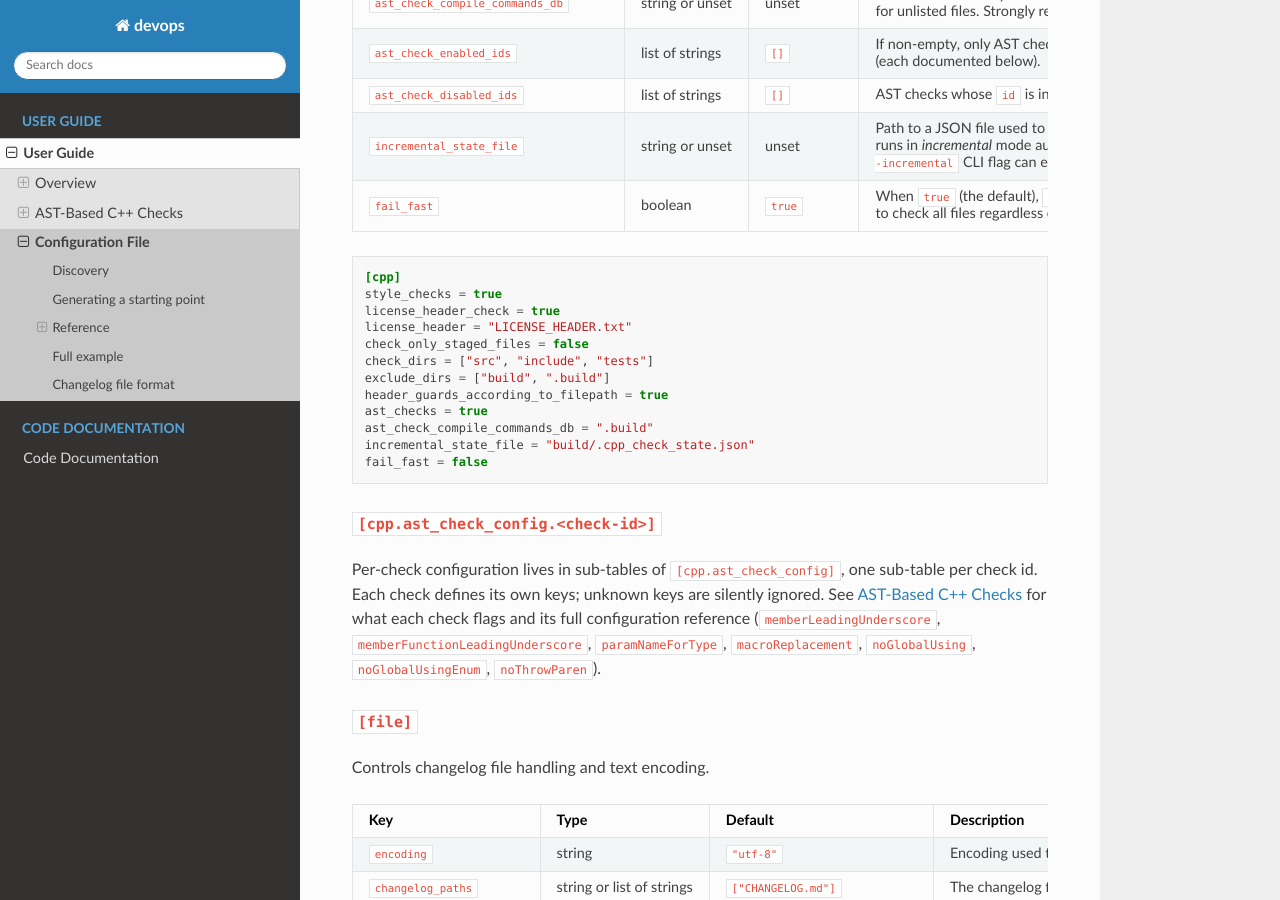
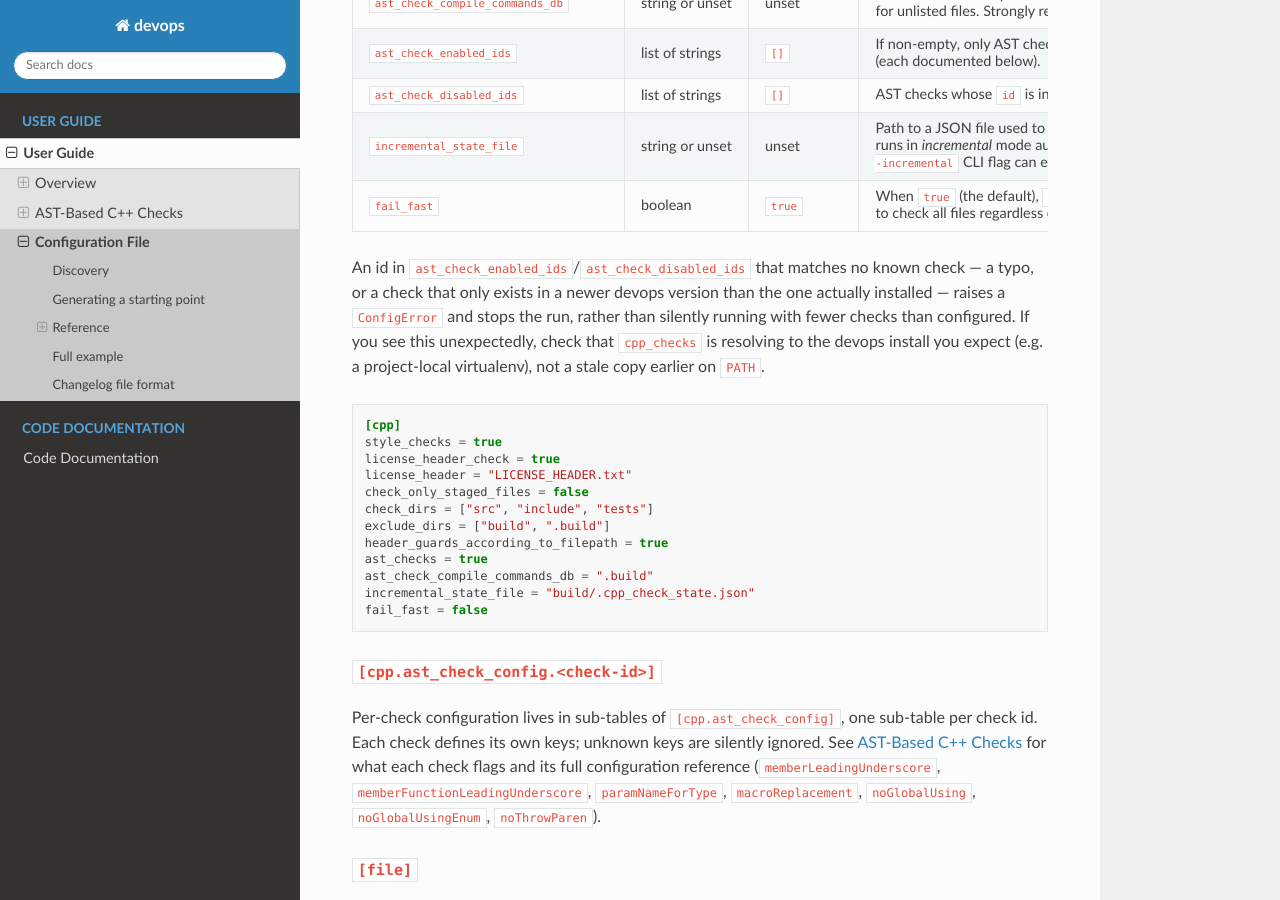
Before and after one commit to 97gamjak/devops, a Sphinx documentation site: the page built from docs/source/sections/configuration.rst, in a window 1280 px wide and 900 px high, scrolled down 2477 px. Built offline with Sphinx 7.4.7 and the Read the Docs theme 3.1.0, drawn with Linux system fonts in a browser that asks for light colours.

```diff
--- a/docs/source/sections/configuration.rst
+++ b/docs/source/sections/configuration.rst
@@ -247,6 +247,14 @@
        codebase in a single pass. Can also be overridden at runtime with
        the ``--no-fail-fast`` CLI flag.
 
+An id in ``ast_check_enabled_ids``/``ast_check_disabled_ids`` that matches
+no known check — a typo, or a check that only exists in a newer devops
+version than the one actually installed — raises a ``ConfigError`` and
+stops the run, rather than silently running with fewer checks than
+configured. If you see this unexpectedly, check that ``cpp_checks`` is
+resolving to the devops install you expect (e.g. a project-local
+virtualenv), not a stale copy earlier on ``PATH``.
+
 .. code-block:: toml
 
    [cpp]
```
Also changed, not shown: CHANGELOG.md (+1 -2 lines), 3 other files.
